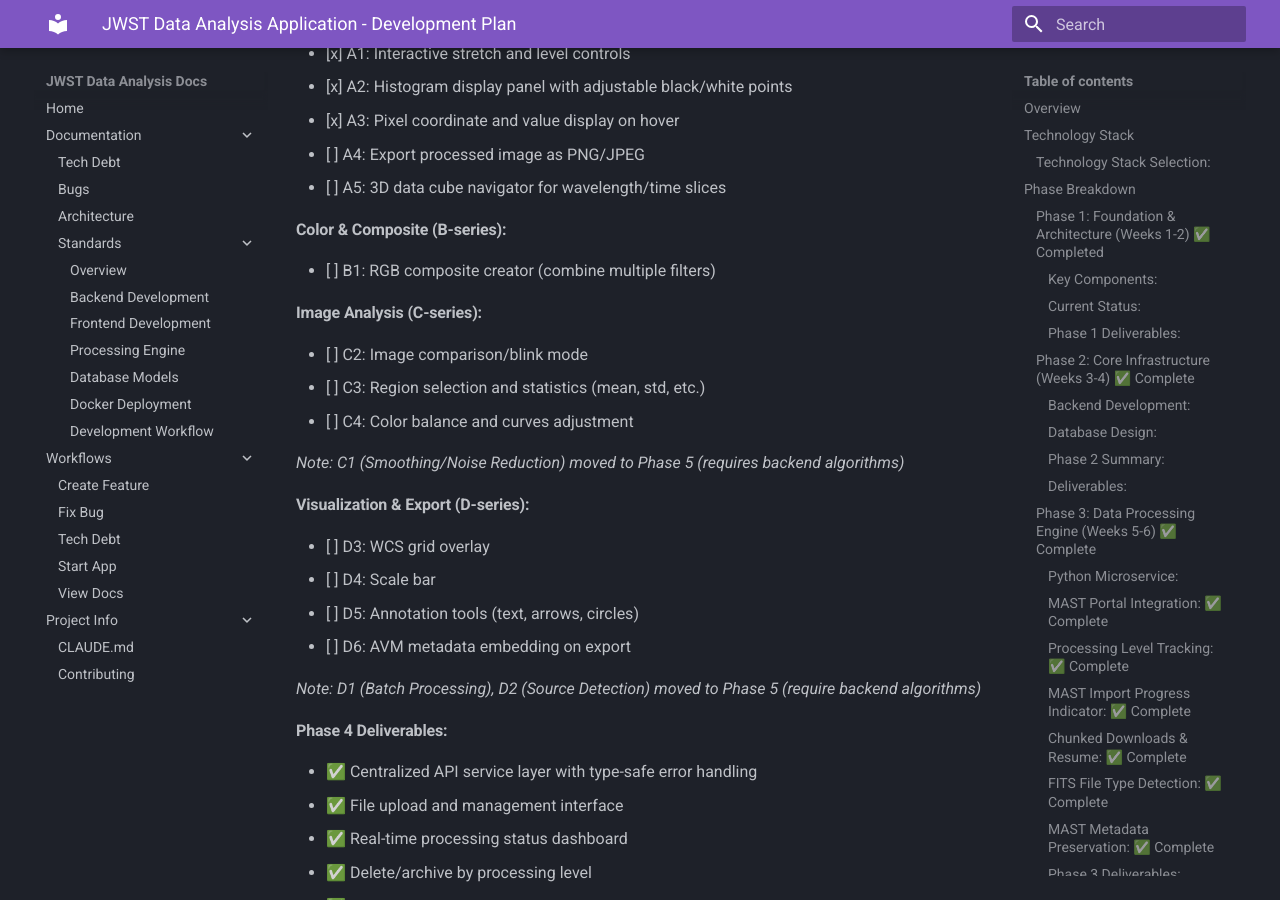
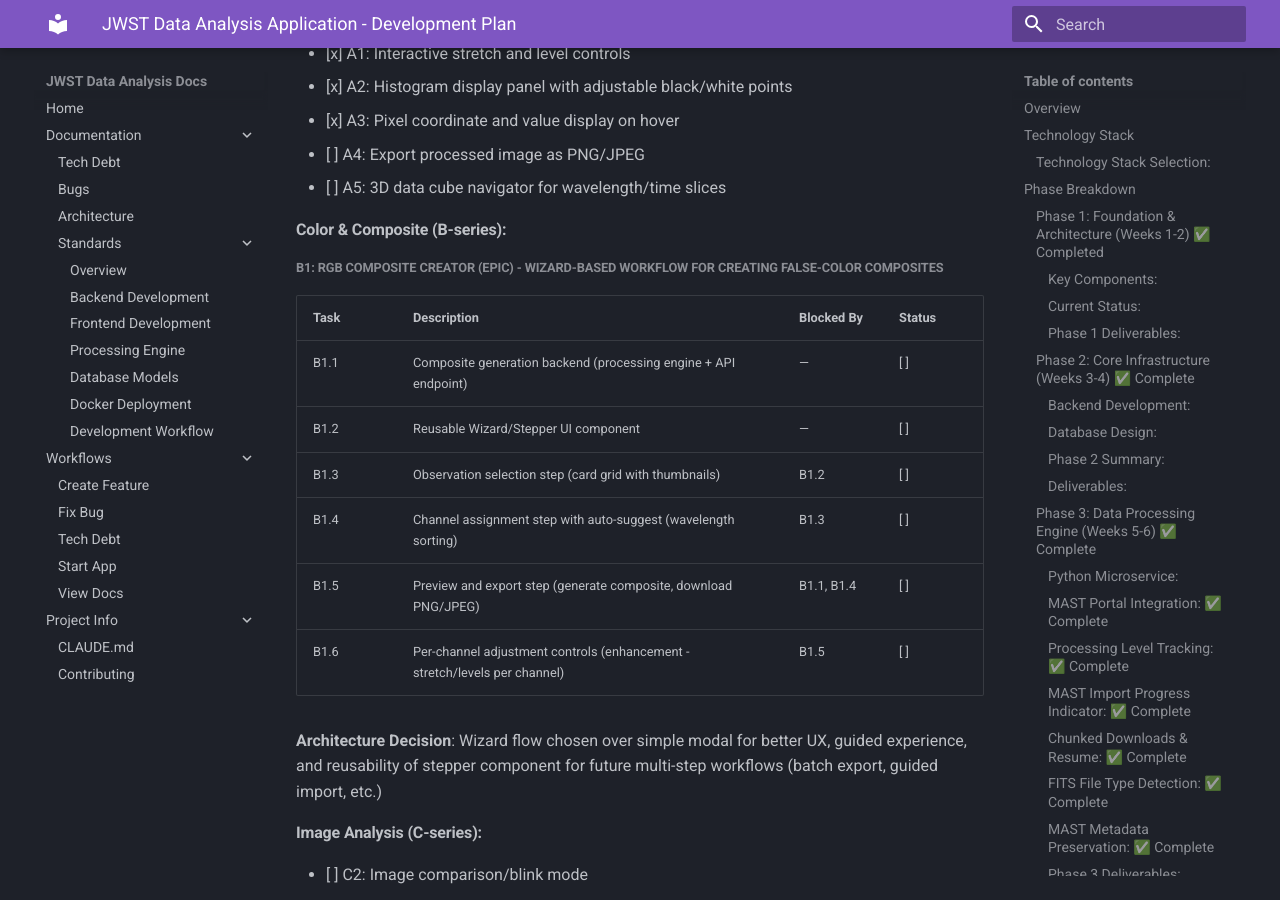
Before and after one commit to Snoww3d/jwst-data-analysis, an MkDocs documentation site: the page built from docs/development-plan.md, in a window 1280 px wide and 900 px high, scrolled down 5890 px. Built offline with MkDocs 1.6.1 and Material for MkDocs 9.7.7, drawn with Linux system fonts in a browser that asks for light colours.

Commit message:
docs: add B1 RGB Composite Creator epic breakdown
Document the epic structure for the RGB Composite Creator feature:
- B1.1: Composite generation backend
- B1.2: Reusable Wizard/Stepper UI component
- B1.3: Observation selection step
- B1.4: Channel assignment step with auto-suggest
- B1.5: Preview and export step
- B1.6: Per-channel adjustment controls (enhancement)

Architecture decision: Wizard flow chosen for better UX and reusability.

Co-Authored-By: Claude Opus 4.5 <noreply@anthropic.com>

```diff
--- a/docs/development-plan.md
+++ b/docs/development-plan.md
@@ -207,7 +207,18 @@ Complete React frontend application with advanced FITS visualization capabilitie
 
 #### **Color & Composite (B-series):**
 
-- [ ] B1: RGB composite creator (combine multiple filters)
+##### **B1: RGB Composite Creator (Epic)** - Wizard-based workflow for creating false-color composites
+
+| Task | Description | Blocked By | Status |
+|------|-------------|------------|--------|
+| B1.1 | Composite generation backend (processing engine + API endpoint) | — | [ ] |
+| B1.2 | Reusable Wizard/Stepper UI component | — | [ ] |
+| B1.3 | Observation selection step (card grid with thumbnails) | B1.2 | [ ] |
+| B1.4 | Channel assignment step with auto-suggest (wavelength sorting) | B1.3 | [ ] |
+| B1.5 | Preview and export step (generate composite, download PNG/JPEG) | B1.1, B1.4 | [ ] |
+| B1.6 | Per-channel adjustment controls (enhancement - stretch/levels per channel) | B1.5 | [ ] |
+
+**Architecture Decision**: Wizard flow chosen over simple modal for better UX, guided experience, and reusability of stepper component for future multi-step workflows (batch export, guided import, etc.)
 
 #### **Image Analysis (C-series):**
 
```
